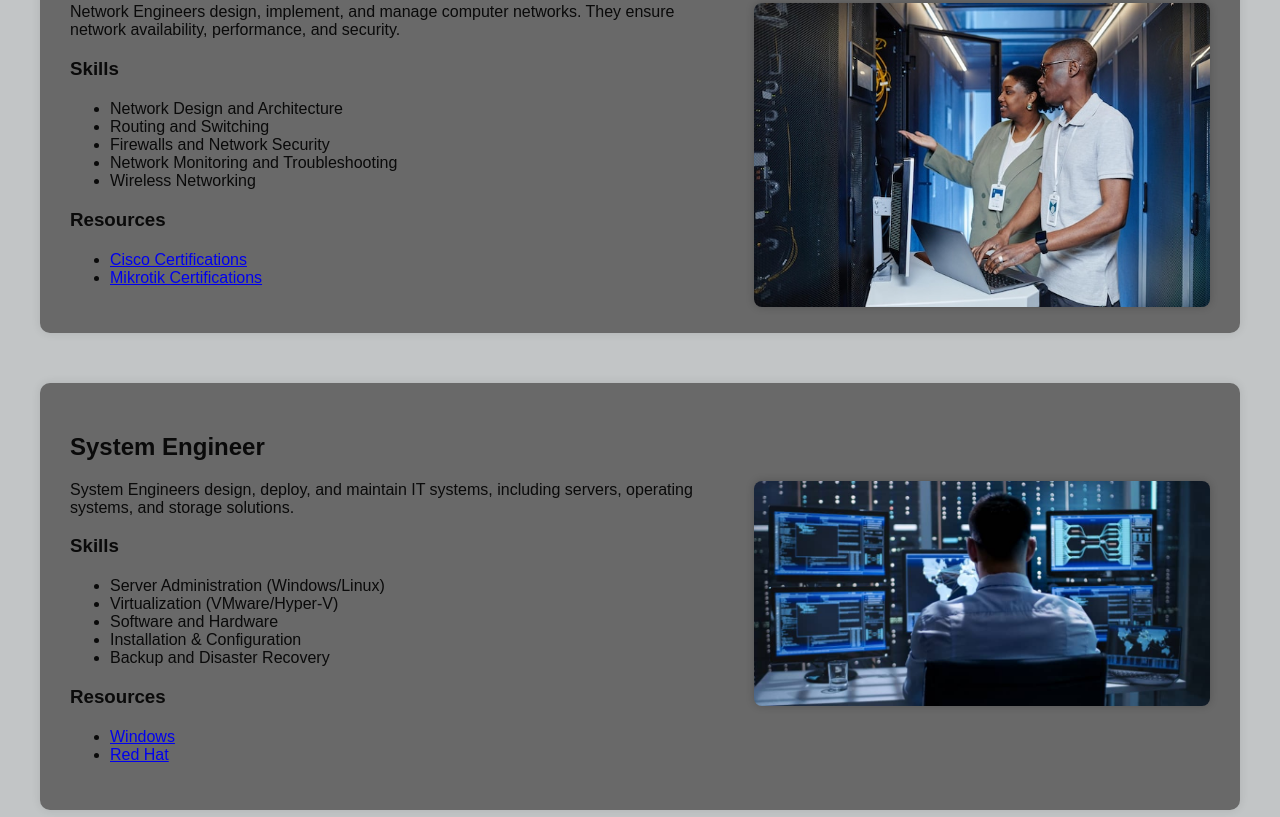
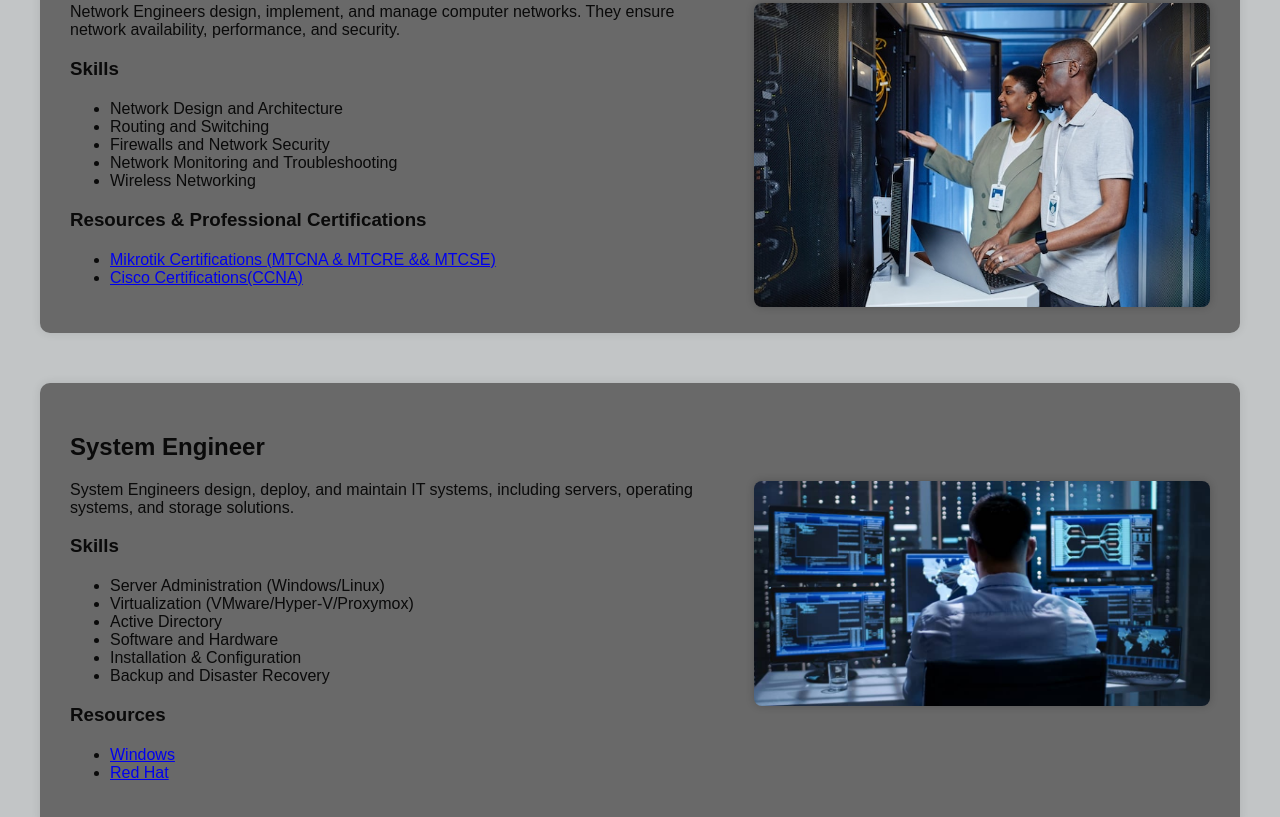
Before and after one commit to chayan-cse/myWebsite, a plain HTML site: page index.html in a window 1280 px wide. Shown: the part 351-1168 px from the top of the page. Drawn offline with Linux system fonts and the light colour scheme.

Commit message:
Update index.html

```diff
--- a/index.html
+++ b/index.html
@@ -79,10 +79,10 @@
                 <li>Network Monitoring and Troubleshooting</li>
                 <li>Wireless Networking</li>
             </ul>
-            <h3>Resources</h3>
+            <h3>Resources & Professional Certifications</h3>
             <ul class="resources-list">
-                <li><a href="https://www.csltraining.com/">Cisco Certifications</a></li>
-                <li><a href="https://www.csltraining.com/">Mikrotik Certifications</a></li>
+                <li><a href="https://mikrotik.com/">Mikrotik Certifications (MTCNA & MTCRE && MTCSE)</a></li>
+                <li><a href="https://www.csltraining.com/">Cisco Certifications(CCNA)</a></li>
             </ul>
         </section>
 
@@ -93,7 +93,8 @@
             <h3>Skills</h3>
             <ul class="skills-list">
                 <li>Server Administration (Windows/Linux)</li>
-                <li>Virtualization (VMware/Hyper-V)</li>
+                <li>Virtualization (VMware/Hyper-V/Proxymox)</li>
+                <li>Active Directory</li>
                 <li>Software and Hardware</li>
                 <li>Installation & Configuration</li>
                 <li>Backup and Disaster Recovery</li>
```
